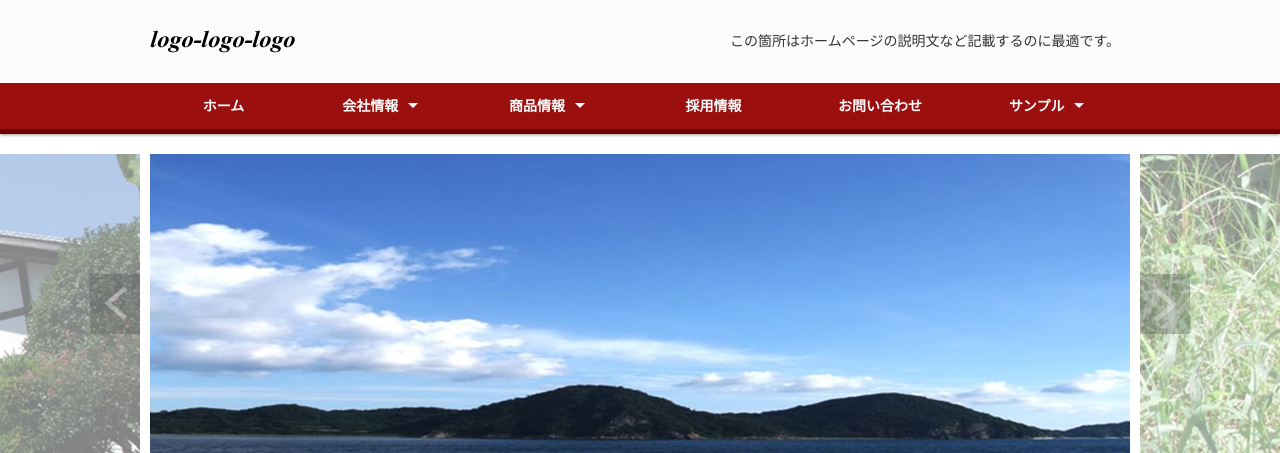
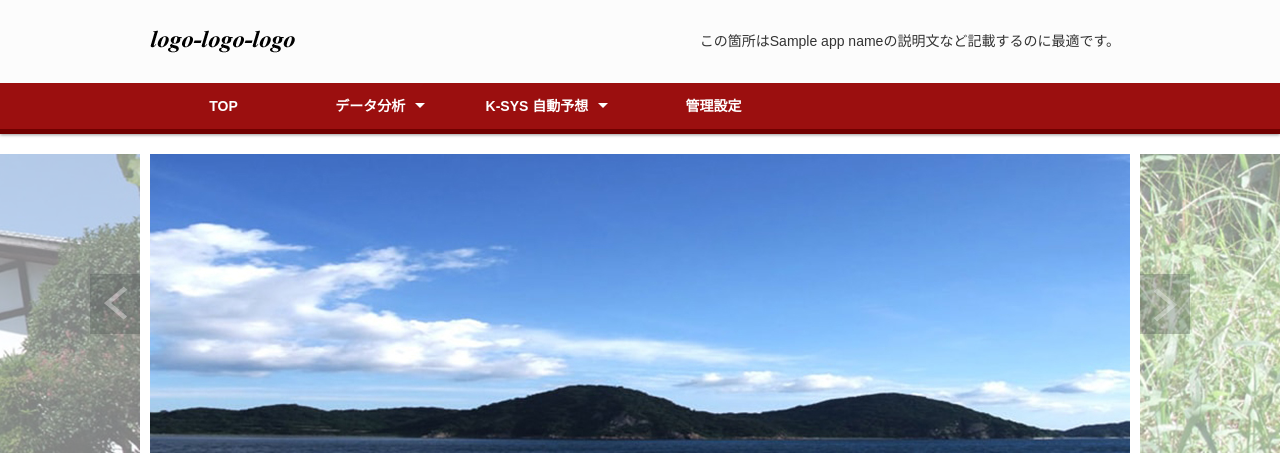
Before and after one commit to DSkave/KTest, a Django app: template KT1/templates/KT1/index.html in a window 1280 px wide. Shown: the top 453 px of the page. Run offline with Django 3.2, Linux system fonts and the light colour scheme; the template is opened without the code that fills it: most values are stand-ins (such as "Sample title", 1, 10 or a date in 2020).

Commit message:
Viewの更新

```diff
--- a/KT1/selenium_test1.py
+++ b/KT1/selenium_test1.py
@@ -1,6 +1,7 @@
 from selenium import webdriver
 import datetime
 import sys
+
 
 class Jra_Scraping:
     #url = "http://www.jra.go.jp"
@@ -13,6 +14,9 @@ class Jra_Scraping:
        print('test')
 
 if __name__ == "__main__":
+    #classes = map(lambda x:x[0],inspect.getmembers(models,inspect.isclass()))
+    #print(classes)
+
     #driver = webdriver.Chrome()
     #driver.get(Jra_Scraping.url)
     scp = Jra_Scraping()
--- a/KT1/templates/KT1/index.html
+++ b/KT1/templates/KT1/index.html
@@ -2,7 +2,7 @@
 <html lang="ja">
 <head>
 <meta charset="utf-8">
-<title>フリーHTML5/CSS3ホームページテンプレート NO.006</title>
+<title>競馬　分析システム　KーSYS</title>
 <meta name="viewport" content="width=device-width">
 <meta name="keywords" content="">
 <meta name="description" content="">
@@ -53,7 +53,7 @@ $(function($){
 	<div class="inner">
 		<h1><a href="index.html"><img src="../../static/KT1/images/logo.png" alt="サイト名"></a></h1>
 		<p class="summary">
-		この箇所はホームページの説明文など記載するのに最適です。
+		この箇所は{{ app_name }}の説明文など記載するのに最適です。
 		</p>
 	</div><!-- /.inner -->
 </header>
@@ -62,8 +62,8 @@ $(function($){
 <nav>
 	<div class="inner">
 		<ul class="gnav">
-			<li><a href="index.html">ホーム</a></li>
-			<li class="subnav"><a href="index.html">会社情報</a>
+			<li><a href="index.html">TOP</a></li>
+			<li class="subnav"><a href="index.html">データ分析</a>
 				<ul>
 					<li><a href="index.html">会社概要</a></li>
 					<li><a href="index.html">企業理念</a></li>
@@ -71,7 +71,7 @@ $(function($){
 					<li><a href="index.html">IR情報</a></li>
 				</ul>
 			</li>
-			<li class="subnav"><a href="index.html">商品情報</a>
+			<li class="subnav"><a href="index.html">K-SYS 自動予想</a>
 				<ul>
 					<li class="subnav"><a href="index.html">商品A</a>
 						<ul>
@@ -96,23 +96,7 @@ $(function($){
 					</li>
 				</ul>
 			</li>
-			<li><a href="index.html">採用情報</a></li>
-			<li><a href="index.html">お問い合わせ</a></li>
-			<li class="subnav"><a href="sample.html">サンプル</a>
-				<ul>
-					<li><a href="sample.html">サンプル（2カラム）</a></li>
-					<li><a href="wide.html">サンプル（1カラム）</a></li>
-					<li><a href="sample.html?id=sample">ページ内リンク（?id=）</a></li>
-					<li><a href="sample.html#sample">ページ内リンク（#）</a></li>
-					<li class="subnav"><a href="sample.html#sample">サブメニューリンク</a>
-						<ul>
-							<li><a href="index.html">サブメニュー</a></li>
-							<li><a href="index.html">サブメニュー</a></li>
-							<li><a href="index.html">サブメニュー</a></li>
-						</ul>
-					</li>
-				</ul>
-			</li>
+			<li><a href="index.html">管理設定</a></li>
 		</ul>
 	</div><!-- /.inner -->
 </nav>
@@ -142,27 +126,24 @@ $(function($){
 			</dd>
 		</dl>
 		<div class="col_two_one">
-			<h3>商品一覧</h3>
+			<h3>モデル一覧</h3>
 			<ul>
 				<li>
-				<img src="../../static/KT1/images/photo.png" alt="">
-				<h4>商品名</h4>
-				<p>紹介文紹介文紹介文紹介文紹介文紹介文紹介文紹介文紹介文紹介文紹介文紹介文紹介文紹介文紹介文紹介文紹介文紹介文紹介文紹介文紹介文紹介文紹介文</p>
-				</li>
-				<li>
-				<img src="../../static/KT1/images/photo.png" alt="">
-				<h4>商品名</h4>
-				<p>紹介文紹介文紹介文紹介文紹介文紹介文紹介文紹介文紹介文紹介文紹介文紹介文紹介文紹介文紹介文</p>
-				</li>
-				<li>
-				<img src="../../static/KT1/images/photo.png" alt="">
-				<h4>商品名</h4>
-				<p>紹介文紹介文紹介文紹介文紹介文紹介文紹介文紹介文紹介文紹介文紹介文紹介文紹介文紹介文紹介文紹介文紹介文紹介文紹介文紹介文紹介文紹介文紹介文</p>
-				</li>
-				 <li>
-				<img src="../../static/KT1/images/photo.png" alt="">
-				<h4>商品名</h4>
-				<p>紹介文紹介文紹介文紹介文紹介文紹介文紹介文紹介文紹介文紹介文紹介文紹介文紹介文紹介文紹介文紹介文紹介文紹介文紹介文紹介文紹介文紹介文紹介文</p>
+				    {{ model_name }}
+                    <table border="1">
+                        <thead>
+                            <tr>
+                                 <th>モデル名</th>
+                            </tr>
+                        </thead>
+                        <tbody>
+                            {% for class_name in class_names %}
+                            <tr>
+                                <td>{{ class_name }}</td>
+                            </tr>
+                            {% endfor %}
+                        </tbody>
+                    </table>
 				</li>
 			</ul>
 			<p class="textR"><a href="index.html">&raquo;もっと見る</a></p>
--- a/KT1/urls.py
+++ b/KT1/urls.py
@@ -1,6 +1,9 @@
 from django.conf.urls import include, url
 from . import views
 
+app_name = 'KT1'
+
 urlpatterns = [
-    url(r'^$', views.index, name="index")
+    url(r'^$', views.index, name="index"),
+    #url(r'^ks_admin',views.ks_admin, name="Ksadmin")
 ]
--- a/KTest/settings.py
+++ b/KTest/settings.py
@@ -82,7 +82,7 @@ DATABASES = {
         'ENGINE': 'django.db.backends.mysql',
         'NAME':'KSystem',
         'USER':'root',
-        'PASSWORD':'xecs_blades',
+        'PASSWORD':'xecs6blades',
         'HOST':'192.168.0.14',
         'PORT':'3306',
         #'OPTIONS':
```
Also changed, not shown: KT1/views.py (+17 -2 lines).
